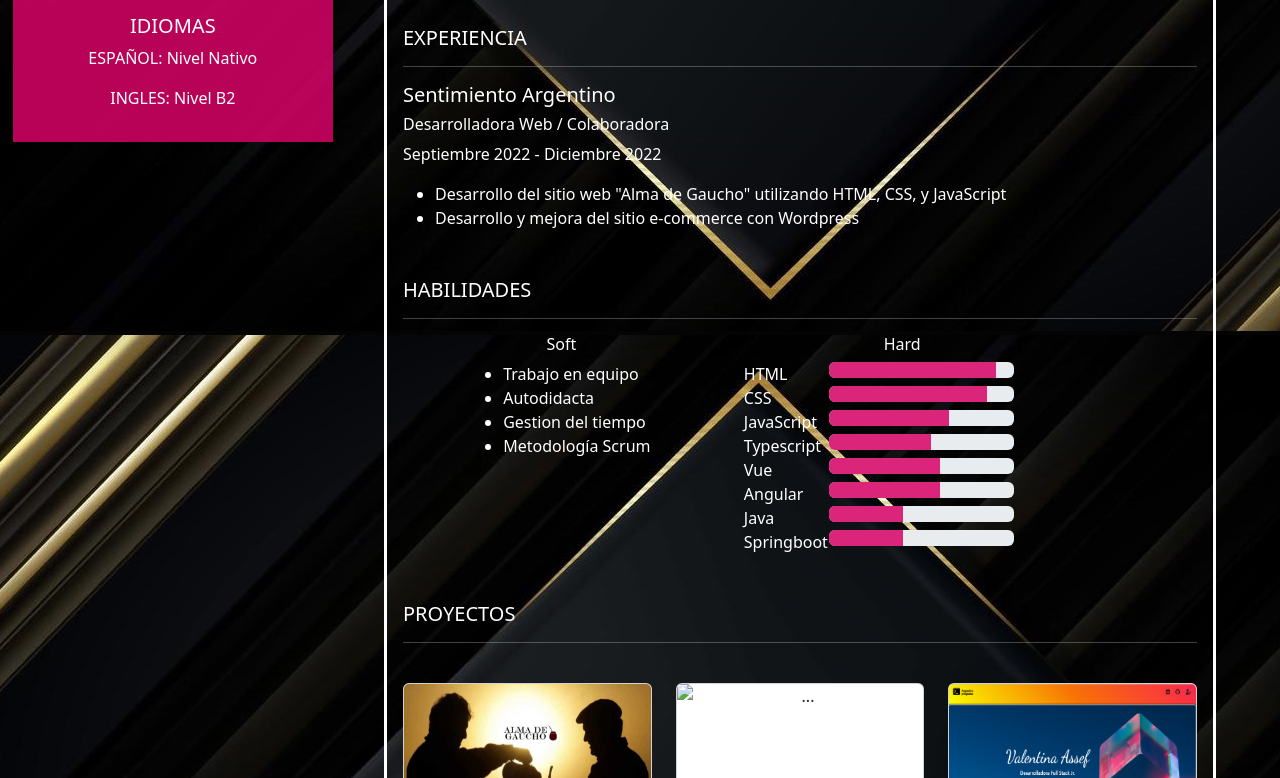
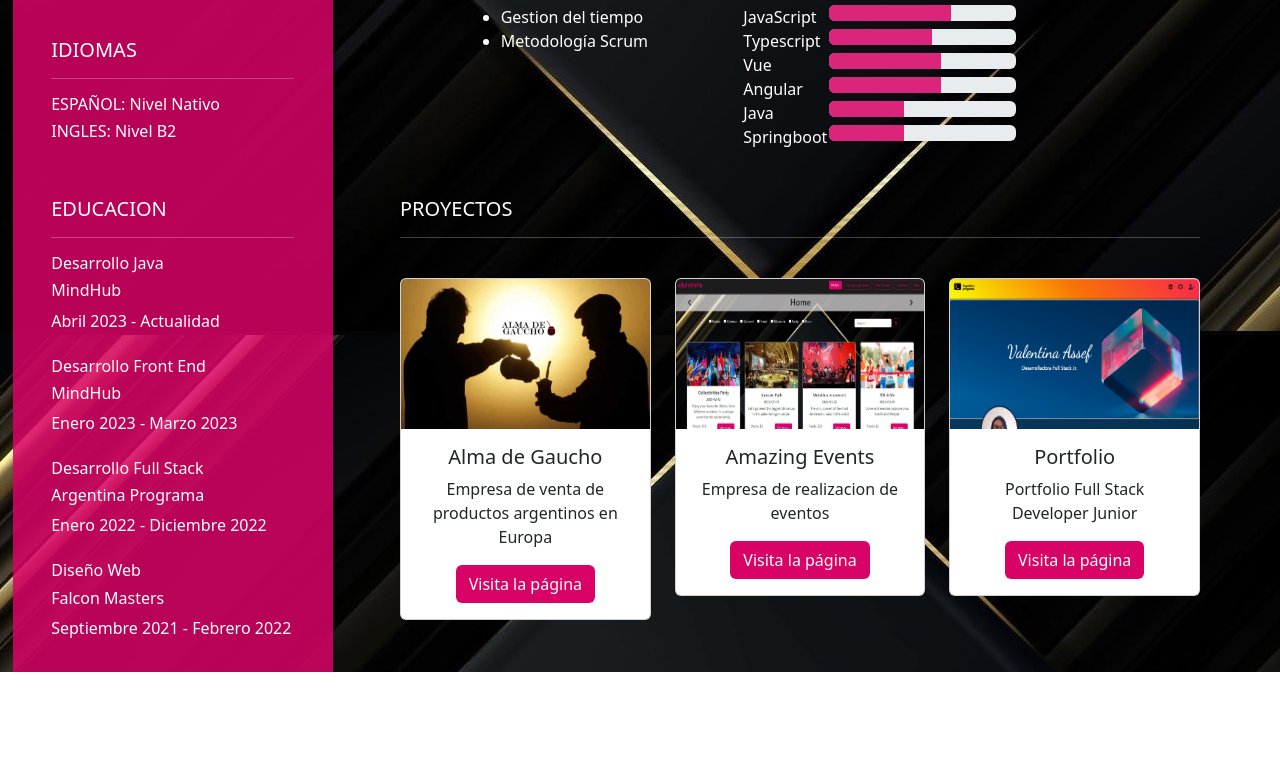
Before and after one commit to Valentina-Assef/Portfolio, a plain HTML site: page index.html in a window 1280 px wide. Shown: the part 639-1417 px from the top of the page. After the commit the page ends 1311 px from the top, so only its background shows below. Drawn offline with nearby package versions, Linux system fonts and the light colour scheme.

Commit message:
Ultimo commit

```diff
--- a/assets/css/style.css
+++ b/assets/css/style.css
@@ -48,13 +48,7 @@ body{
     align-self: center;
 }
 
-.redes.idiomas{
-    display: flex;
-    flex-direction: column;
-    justify-content: center;
-}
-
-.idiomas{
+.redes{
     display: flex;
     flex-direction: column;
     justify-content: center;
@@ -79,7 +73,6 @@ i{
 }
 
 .principal{
-    border: solid;
     max-width: 65%;
     color: white;
     margin-left: 30%;
@@ -94,3 +87,12 @@ i{
 .progress-bar{
     background-color: rgba(217, 3, 103, 0.85) !important;
 }
+
+.btn-visita{
+    background-color: rgb(217, 3, 104) !important;
+    color: white !important;
+}
+
+#idiomas, #educacion{
+    width: 95%;
+}
--- a/index.html
+++ b/index.html
@@ -54,33 +54,39 @@
                 </li>
             </div>
             <!--Idioma-->
-            <div class="idiomas mt-4 text-center">
+            <div id="idiomas" class="mt-5">
                 <h5>IDIOMAS</h5>
-                <p>ESPAÑOL: Nivel Nativo</p>
-                <p>INGLES: Nivel B2</p>
+                <hr>
+                <h6>ESPAÑOL: Nivel Nativo</h6>
+                <h6>INGLES: Nivel B2</h6>
             </div>
-        </section>
-        <section class="principal">
-            <div id="educacion" class="mt-2">
+            <div id="educacion" class="mt-5">
                 <h5>EDUCACION</h5>
                 <hr>
                 <div>
-                    <h5>Desarrollo Front End</h5>
+                    <h6>Desarrollo Java</h6>
+                    <h6>MindHub</h6>
+                    <p>Abril 2023 - Actualidad</p>
+                </div>
+                <div class="mt-4">
+                    <h6>Desarrollo Front End</h6>
                     <h6>MindHub</h6>
                     <p>Enero 2023 - Marzo 2023</p>
                 </div>
                 <div class="mt-4">
-                    <h5>Desarrollo Full Stack</h5>
+                    <h6>Desarrollo Full Stack</h6>
                     <h6>Argentina Programa</h6>
                     <p>Enero 2022 - Diciembre 2022</p>
                 </div>
                 <div class="mt-4">
-                    <h5>Diseño Web</h5>
+                    <h6>Diseño Web</h6>
                     <h6>Falcon Masters</h6>
                     <p>Septiembre 2021 - Febrero 2022</p>
                 </div>
             </div>
-            <div id="experiencia" class="mt-5">
+        </section>
+        <section class="principal">
+            <div id="experiencia" class="mt-2">
                 <h5>EXPERIENCIA</h5>
                 <hr>
                 <h5>Sentimiento Argentino</h5>
@@ -192,7 +198,7 @@
                     <div class="col-sm-2"></div>
                 </div>
             </div>
-            <div class="mt-5">
+            <div id="proyectos" class="mt-5">
                 <h5>PROYECTOS</h5>
                 <hr>
                 <div class="row text-center text-black">
@@ -208,11 +214,11 @@
                     </div>
                     <div class="col">
                       <div class="card card-proyectos mt-4">
-                        <img src="assets/img/FLIA.png" class="card-img-top" alt="..." height="150px">
+                        <img src="assets/img/AmazingEvents.jpg" class="card-img-top" alt="..." height="150px">
                         <div class="card-body">
                           <h5 class="card-title">Amazing Events</h5>
                           <p class="card-text">Empresa de realizacion de eventos</p>
-                          <a href="https://www.facebook.com/people/FLIA-La-Plata/100063952156377/" target="_blank" class="btn btn-visita">Visita la página</a>
+                          <a href="#" target="_blank" class="btn btn-visita">Visita la página</a>
                         </div>
                       </div>
                     </div>
```
Also changed, not shown: assets/img/AmazingEvents.jpg (added).
